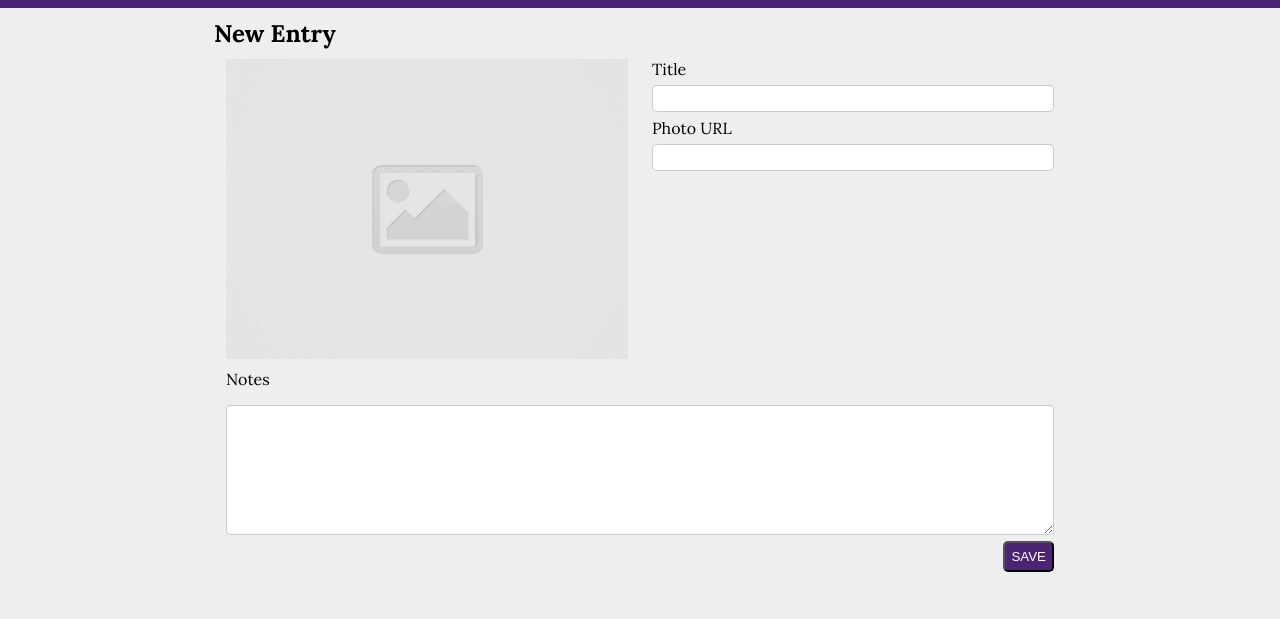
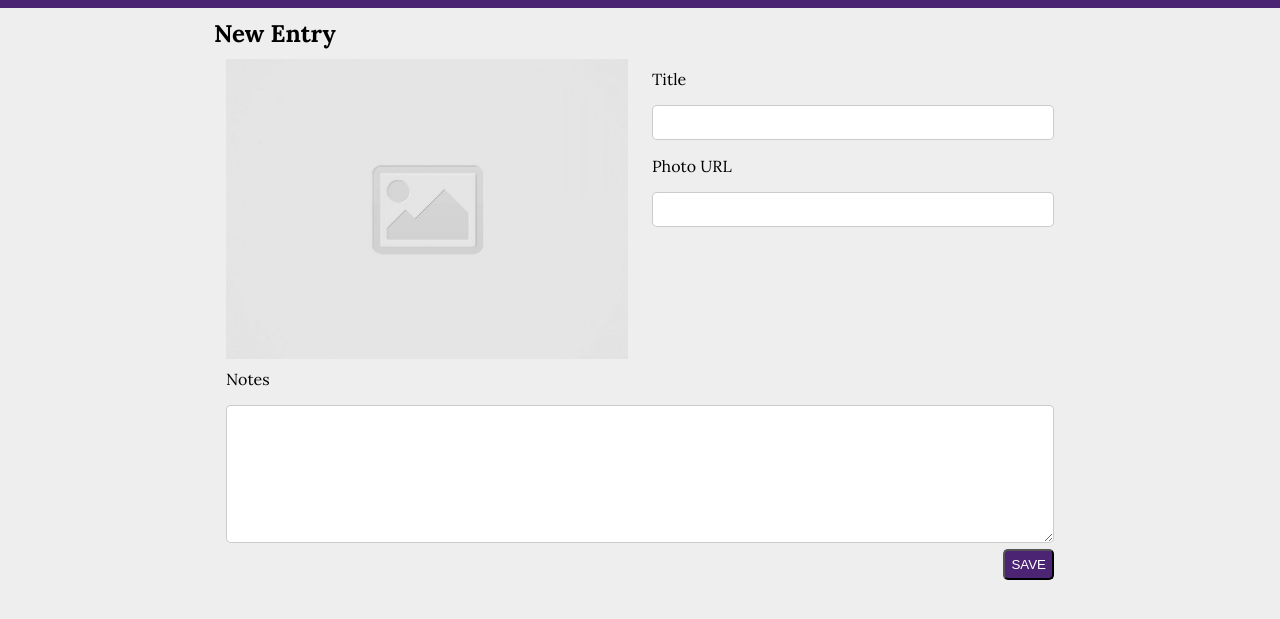
Before and after one commit to kepsteen/code-journal, a website: page index.html in a window 1280 px wide. Shown: the part 53-672 px from the top of the page. Drawn offline with Linux system fonts and the light colour scheme.

Commit message:
consolidated input and textarea as children of one form element

```diff
--- a/css/styles.css
+++ b/css/styles.css
@@ -45,7 +45,7 @@ header.container {
 
 input,
 textarea {
-  padding: 4px 0;
+  padding: 8px 0 8px 8px;
   border: 1px solid rgba(128, 128, 128, 0.409);
   border-radius: 5px;
 }
--- a/index.html
+++ b/index.html
@@ -28,6 +28,7 @@
     </header>
     <main class="container">
       <div class="" data-view="entry-form">
+        <form action="" id="new-entry-form">
           <div class="row"><h2>New Entry</h2></div>
           <div class="row">
             <div class="column-half">
@@ -37,12 +38,10 @@
                 id="new-entry-image" />
             </div>
             <div class="column-half">
-            <form action="" id="new-entry-form">
               <label for="title">Title</label>
               <input type="text" name="title" id="title" required />
               <label for="photo-url">Photo URL</label>
               <input type="text" name="photo-url" id="photo-url" required />
-            </form>
             </div>
           </div>
           <div class="row">
@@ -59,6 +58,7 @@
               </div>
             </div>
           </div>
+        </form>
       </div>
       <div data-view="entries" class="hidden"></div>
     </main>
```
Lines whose indentation alone changed are shown as unchanged.
